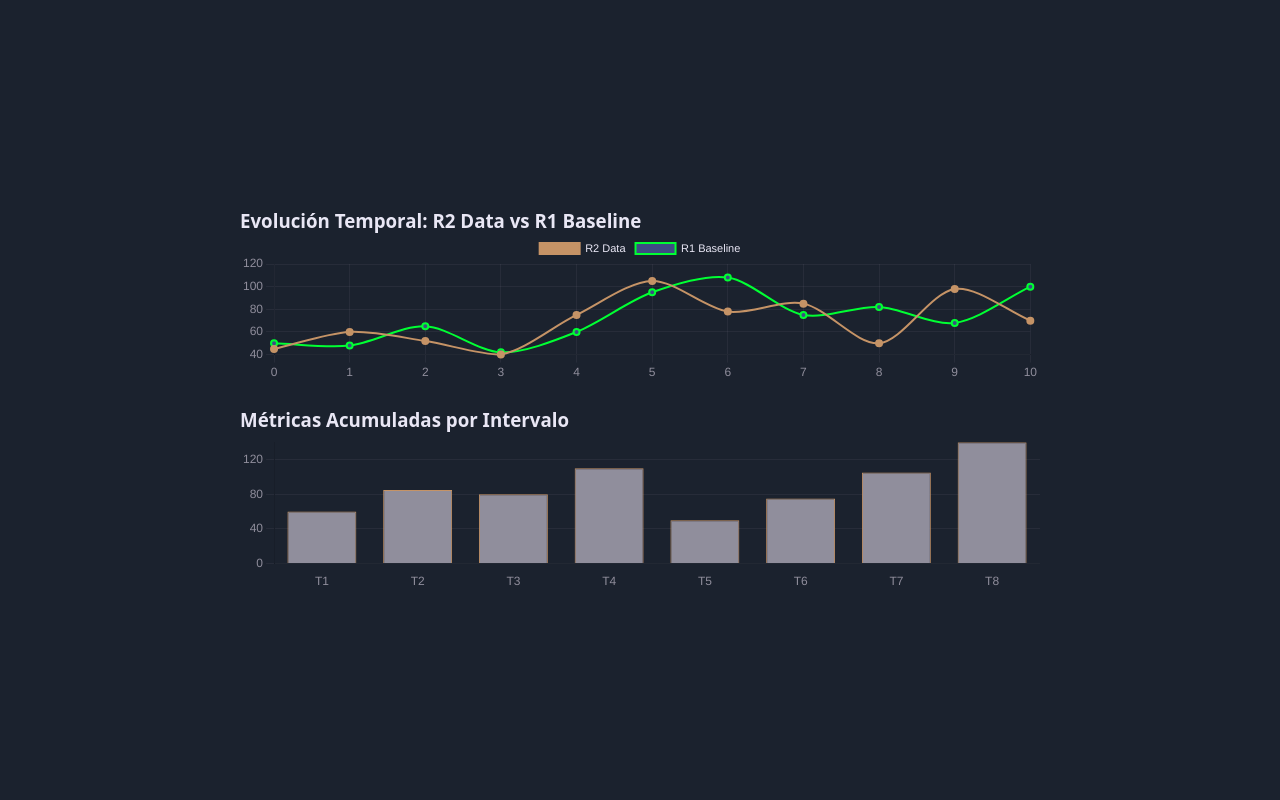
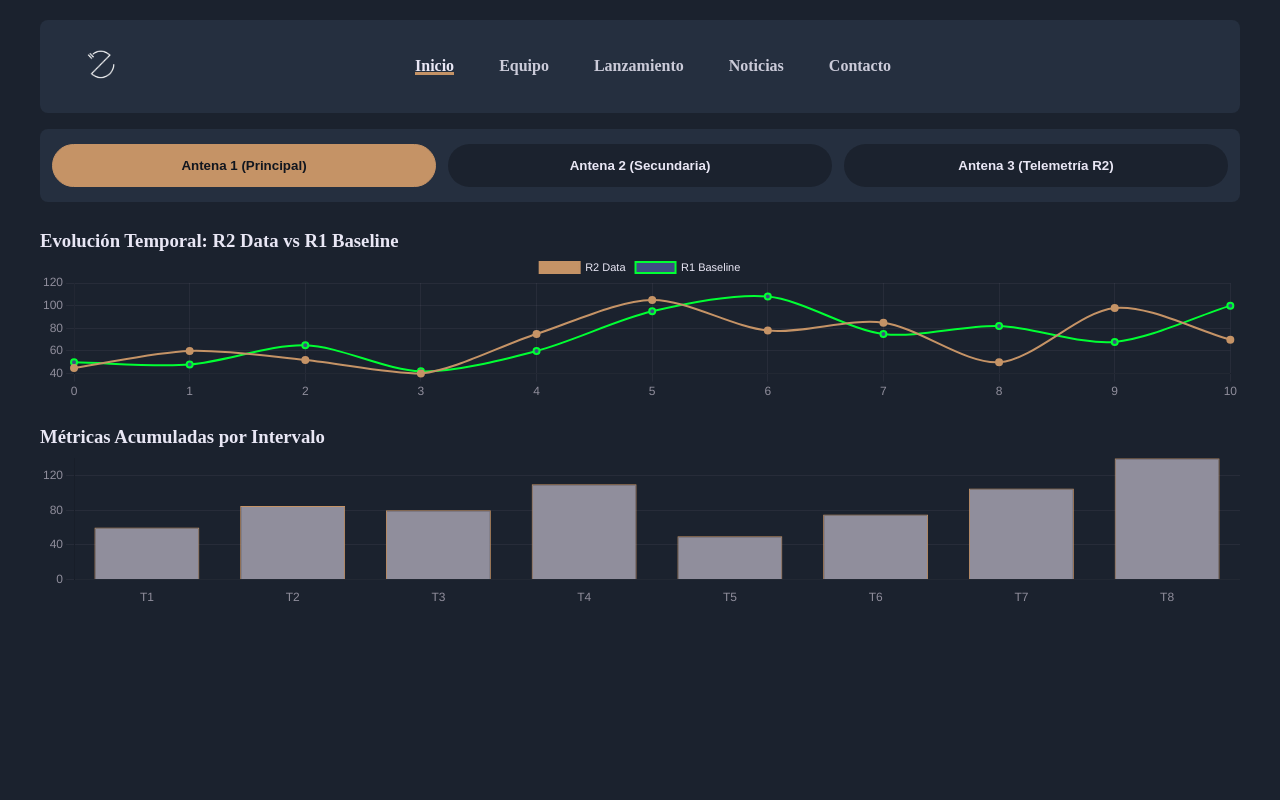
Before and after one commit to aagagu1/Proyecto-Zenith, a PHP site: page / in a window 1280 px wide. Run offline with PHP 8.4, Linux system fonts and the light colour scheme.

Commit message:
subo nav y seleccion antenas

```diff
--- a/index.html
+++ b/index.html
@@ -1,15 +1,38 @@
 <!DOCTYPE html>
 <html lang="es">
+
 <head>
     <meta charset="UTF-8">
     <meta name="viewport" content="width=device-width, initial-scale=1.0">
-    <title>Zenith— Módulo de Gráficas</title>
+    <title>Zenith — Módulo de Gráficas</title>
     <!-- Enlace al archivo CSS externo -->
     <link rel="stylesheet" href="styles.css">
     <!-- Chart.js CDN -->
     <script src="https://cdn.jsdelivr.net/npm/chart.js"></script>
 </head>
+
 <body>
+    <header>
+        <nav class="navbar">
+            <a href="#">
+                <img class="nav-logo" src="images/logo_nav.png" alt="" srcset="">
+            </a>
+            <ul class="nav-links">
+                <li><a href="#" class="active">Inicio</a></li>
+                <li><a href="">Equipo</a></li>
+                <li><a href="">Lanzamiento</a></li>
+                <li><a href="">Noticias</a></li>
+                <li><a href="">Contacto</a></li>
+            </ul>
+        </nav>
+    </header>
+
+    <div class="selector-antena">
+        <button class="antenna-btn active" data-antena="antena1">Antena 1 (Principal)</button>
+        <button class="antenna-btn" data-antena="antena2">Antena 2 (Secundaria)</button>
+        <button class="antenna-btn" data-antena="antena3">Antena 3 (Telemetría R2)</button>
+    </div>
+
 
     <!-- CONTENEDOR EXCLUSIVO DE GRÁFICAS -->
     <div class="charts-wrapper">
@@ -29,7 +52,6 @@
                 <canvas id="barChart"></canvas>
             </div>
         </div>
-
     </div>
 
     <!-- Enlace al archivo JavaScript externo -->
--- a/script.js
+++ b/script.js
@@ -64,6 +64,47 @@ const barChart = new Chart(ctxBar, {
 });
 
 // ========================================================
+// 3. DATOS POR ANTENA Y EVENTOS DE LOS BOTONES
+// ========================================================
+
+const datosPorAntena = {
+    antena1: {
+        lineR2: [45, 60, 52, 40, 75, 105, 78, 85, 50, 98, 70],
+        lineR1: [50, 48, 65, 42, 60, 95, 108, 75, 82, 68, 100],
+        barValues: [60, 85, 80, 110, 50, 75, 105, 140]
+    },
+    antena2: {
+        lineR2: [30, 45, 40, 55, 62, 70, 65, 72, 68, 75, 80],
+        lineR1: [35, 38, 42, 48, 50, 58, 60, 64, 62, 69, 71],
+        barValues: [40, 55, 60, 75, 45, 62, 80, 95]
+    },
+    antena3: {
+        lineR2: [80, 85, 92, 88, 95, 115, 110, 120, 105, 130, 125],
+        lineR1: [70, 72, 78, 75, 82, 90, 95, 98, 92, 105, 110],
+        barValues: [90, 110, 105, 135, 85, 115, 130, 160]
+    }
+};
+
+let antenaActual = 'antena1';
+
+// Control de clics en los botones
+const antennaBtns = document.querySelectorAll('.antenna-btn');
+
+antennaBtns.forEach(btn => {
+    btn.addEventListener('click', () => {
+        // 1. Cambiar la clase 'active' visualmente
+        antennaBtns.forEach(b => b.classList.remove('active'));
+        btn.classList.add('active');
+
+        // 2. Obtener qué antena se pulsó (antena1, antena2 o antena3)
+        antenaActual = btn.getAttribute('data-antena');
+
+        // 3. Reutilizar tu función para pintar los datos de esa antena
+        actualizarGraficasDesdePython(datosPorAntena[antenaActual]);
+    });
+});
+
+// ========================================================
 // FUNCIÓN PARA ACTUALIZAR CON LOS DATOS QUE LLEGUEN DE PYTHON
 // ========================================================
 function actualizarGraficasDesdePython(nuevosDatos) {
--- a/styles.css
+++ b/styles.css
@@ -1,3 +1,13 @@
+:root{
+    --color-footer: #11161F;
+    --color-background: #1B222E;
+    --color-elements: #252F3F;
+    --color-text: #E9E7F5;
+    --color-accent: #C59366;
+    --color-button-hover: #84633F;
+    --text-size: 100%;
+}
+
 * {
     box-sizing: border-box;
     margin: 0;
@@ -5,26 +15,100 @@
 }
 
 body {
-    background-color: #1B222E;
-    color: #E9E7F5;
-    font-family: system-ui, -apple-system, sans-serif;
-    padding: 1.5rem;
-    display: flex;
-    justify-content: center;
-    align-items: center;
-    min-height: 100vh;
+    background-color: var(--color-background);
+    color: var(--color-text);
+    font-family: 'Times New Roman', Times, serif;
+    padding: 20px;
+    font-size: var(--text-size);
 }
 
+
+/* NAV */
+nav {
+    max-width: 1200px;
+    margin: 0 auto 16px auto;
+    background-color: var(--color-elements);
+    border-radius: 8px;
+    padding: 20px 45px;
+    display: flex;
+    align-items: center;
+    gap: 10px;
+}
+
+.nav-logo {
+    width: 10%;
+}
+
+.nav-links {
+    list-style: none;
+    display: flex;
+    gap: 45px;
+}
+
+.nav-links a {
+    position: relative;
+    color: var(--color-text);
+    opacity: 0.85;
+    text-decoration: none;
+    font-weight: bold;
+    transition: opacity 0.2s ease;
+}
+
+.nav-links a::after {
+    content: "";
+    position: absolute;
+    left: 0;
+    bottom: 0;
+    top: 15;
+    width: 0%;
+    height: 2px;
+    background-color: var(--color-accent);
+    transition: width 0.5s ease;
+}
+
+
+
+/* ANTENAS */
+.selector-antena {
+    position: sticky;
+    top: 15px;
+    z-index: 1000;
+    max-width: 1200px;
+    margin: 0 auto 28px auto;
+    background-color: var(--color-elements);
+    border: 1px solid var(--color-border);
+    border-radius: 8px;
+    padding: 15px 12px;
+    display: flex;
+    gap: 12px;
+}
+
+.antenna-btn {
+    flex: 1;
+    padding: 13px 20px;
+    border-radius: 100px;
+    font-weight: bold;
+    cursor: pointer;
+    background-color: var(--color-background);
+    color: var(--color-text);
+    border: 1px solid transparent;
+}
+
+
+
+
+/* --- CONTENEDOR Y TARJETAS DE GRÁFICAS --- */
 .charts-wrapper {
     width: 100%;
-    max-width: 800px;
+    max-width: 1200px;
+    margin: 0 auto;
     display: flex;
     flex-direction: column;
     gap: 1.5rem;
 }
 
 .chart-card {
-    background-color: #252F3F;
+    background-color: var(--color-elements);
     border: 1px solid rgba(144, 142, 156, 0.4);
     border-radius: 8px;
     padding: 1.25rem;
@@ -47,3 +131,63 @@ body {
 .bar-height {
     height: 160px;
 }
+
+
+
+/* EVENTOS BOTONES */
+
+.nav-links a:hover {
+    opacity: 1;
+}
+
+.antenna-btn:hover{
+    border: 1px solid var(--color-accent);
+}
+
+.nav-links a:hover::after,
+.nav-links a.active::after {
+    width: 100%;
+}
+
+.antenna-btn.active {
+    background-color: var(--color-accent);
+    color: var(--color-footer);
+    border-color: var(--color-accent);
+}
+
+.nav-links a.active {
+    opacity: 1;
+    border-bottom: 1px solid var(--color-accent);
+}
+
+
+/* RESPONSIVE */
+@media (max-width: 768px) {
+    .selector-antena {
+        flex-direction: column;
+        gap: 8px;
+        top: 10px;
+    }
+
+    .antenna-btn {
+        width: 100%;
+        padding: 11px 16px;
+        font-size: 0.9rem;
+    }
+
+    .navbar {
+        flex-direction: column;
+        padding: 18px 20px;
+        gap: 20px;
+    }
+
+    .nav-logo {
+        display: none;
+    }
+
+    .nav-links {
+        flex-wrap: wrap;
+        justify-content: center;
+        gap: 18px 25px;
+    }
+}
```
Also changed, not shown: images/logo_footer.png (added), images/logo_nav.png (added).
